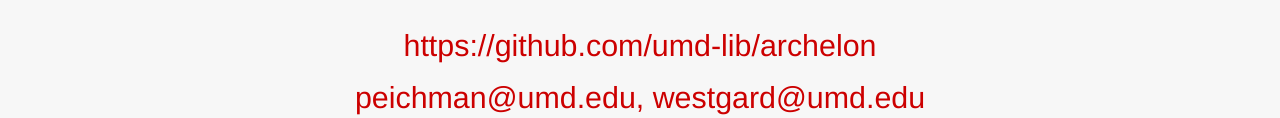
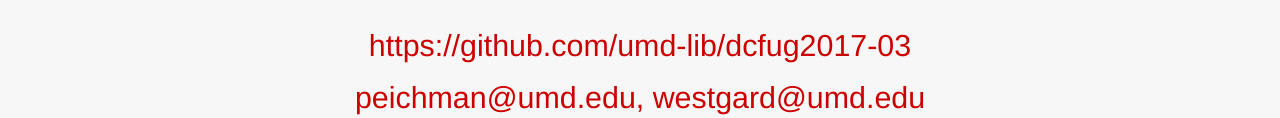
Before and after one commit to umd-lib/dcfug2017-03, a plain HTML site: page index.html in a window 1280 px wide. Both pictures are taken after a click on the element 45 px from the left and 750 px from the top of the page. Shown: the part 348-466 px from the top of the page. Drawn offline with Linux system fonts and the light colour scheme.

Commit message:
Changed presentation URL.

```diff
--- a/index.html
+++ b/index.html
@@ -601,7 +601,7 @@ img {
     <section class="slide-content"><div class="author">
   <h1 class="name">Peter Eichman, Josh Westgard</h1>
     <h3 class="url">
-      <a href="https://github.com/umd-lib/archelon">https://github.com/umd-lib/archelon</a>
+      <a href="https://github.com/umd-lib/dcfug2017-03">https://github.com/umd-lib/dcfug2017-03</a>
     </h3>
     <h3 class="email">
       <a href="mailto:peichman@umd.edu, westgard@umd.edu">peichman@umd.edu, westgard@umd.edu</a>
```
Also changed, not shown: 1 other file.
